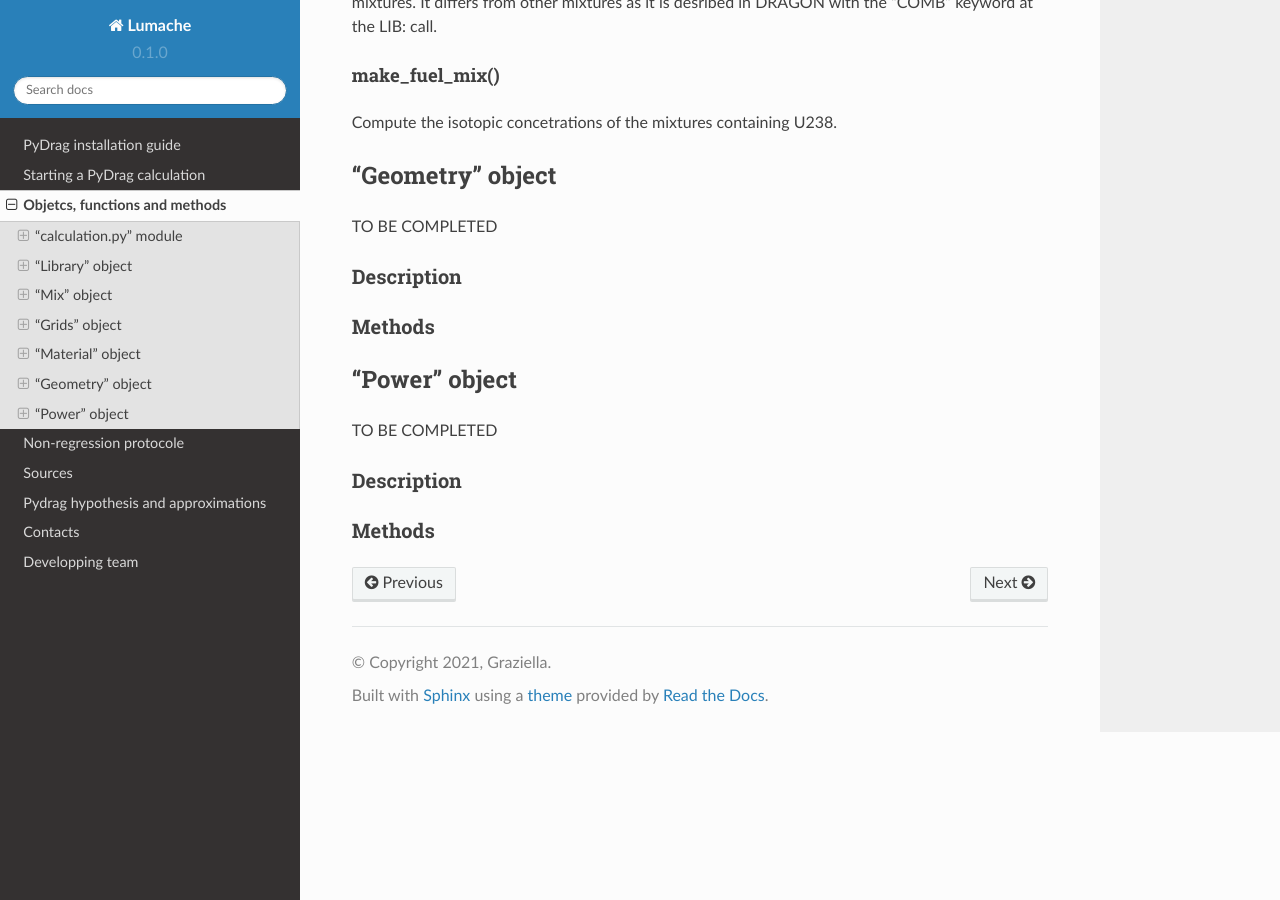
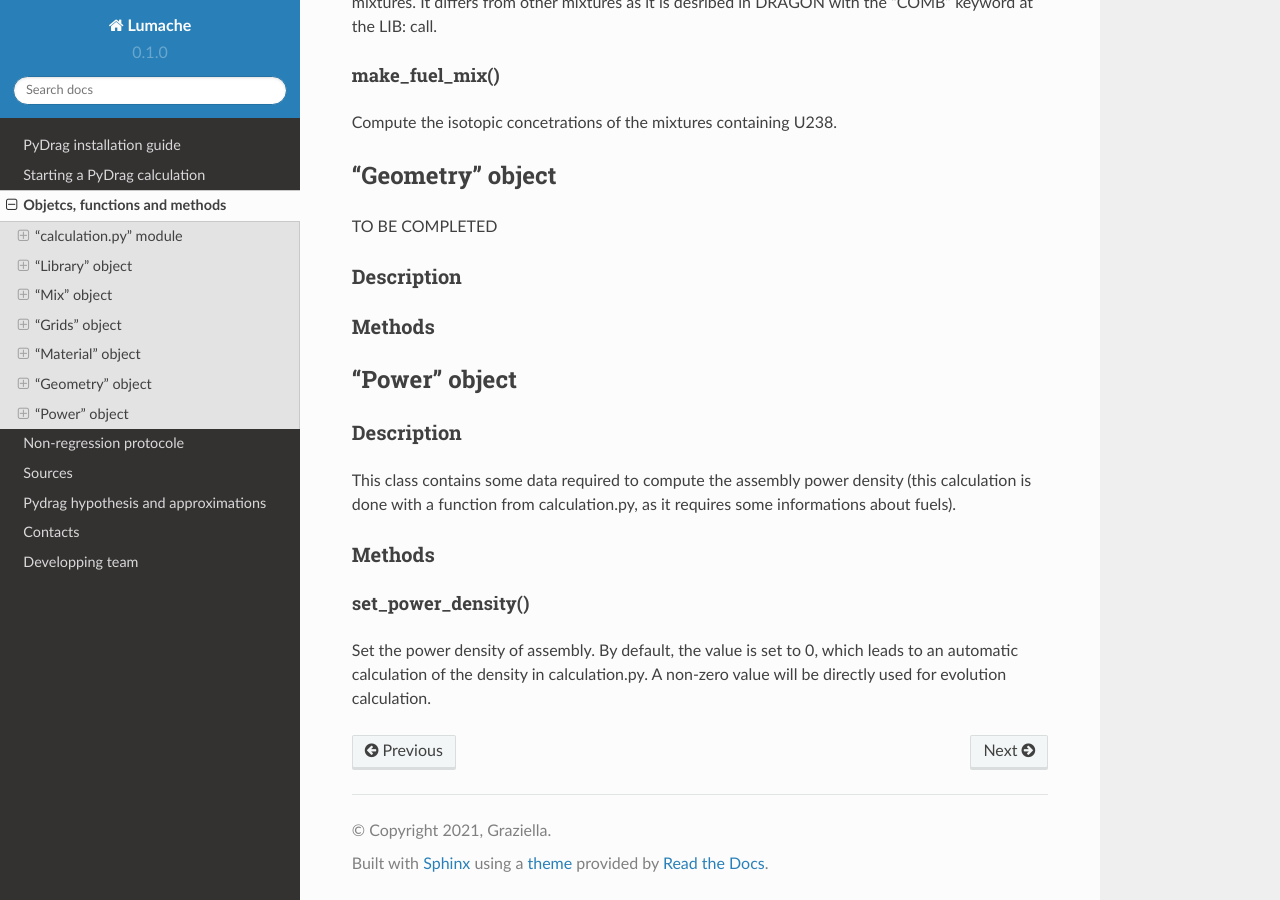
Before and after one commit to Ben105m/rtd-tutorial, a Sphinx documentation site: the page built from docs/source/functions.rst, in a window 1280 px wide and 900 px high, scrolled down 8669 px. Built offline with Sphinx 7.4.7 and the Read the Docs theme 2.0.0, drawn with Linux system fonts in a browser that asks for light colours.

Commit message:
Update functions.rst

```diff
--- a/docs/source/functions.rst
+++ b/docs/source/functions.rst
@@ -376,10 +376,15 @@ Methods
 "Power" object
 *********************
 
-TO BE COMPLETED
-
 Description
 ============
 
+This class contains some data required to compute the assembly power density (this calculation is done with a function from calculation.py, as it requires some informations about fuels).
+
 Methods
 ==========
+
+set_power_density()
+-------------------------
+
+Set the power density of assembly. By default, the value is set to 0, which leads to an automatic calculation of the density in calculation.py. A non-zero value will be directly used for evolution calculation.
```
